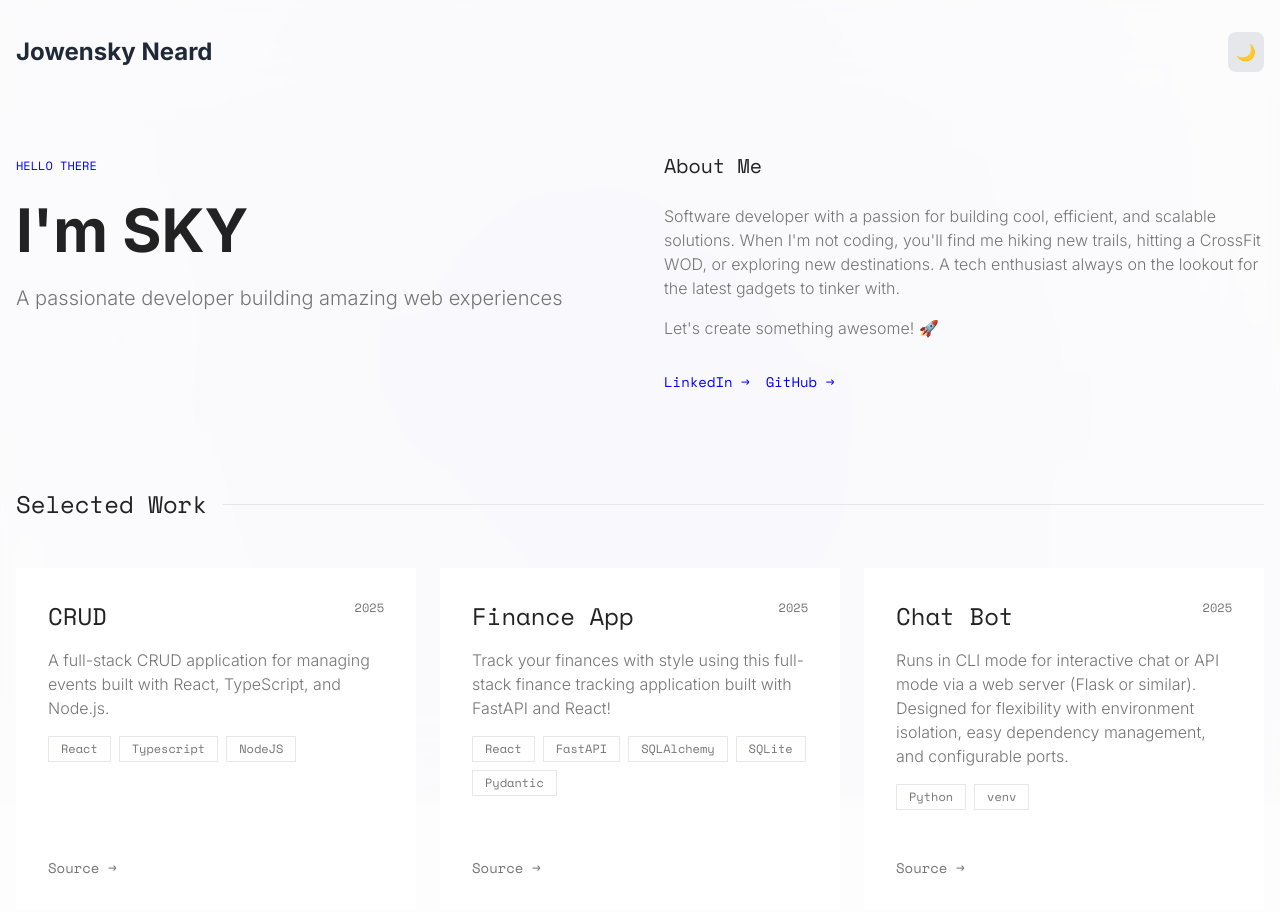
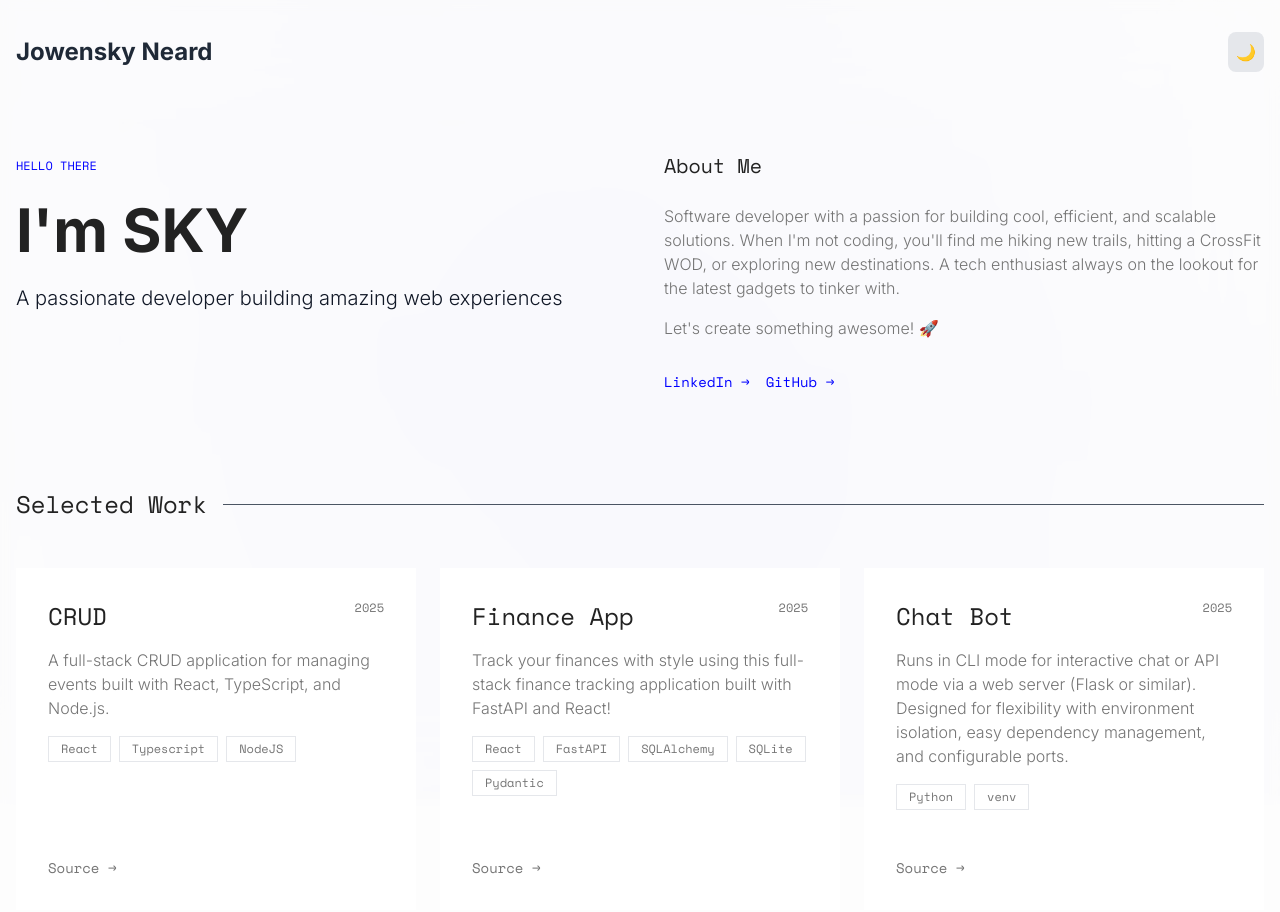
Before and after one commit to JowenskyNeard-EPS/Profile, a Next.js app: page / in a window 1280 px wide. Shown: the top 912 px of the page. Built offline with nearby package versions, Linux system fonts and the light colour scheme.

Commit message:
update contrast on light and dark mode

```diff
--- a/pages/index.tsx
+++ b/pages/index.tsx
@@ -23,7 +23,7 @@ export default function Home() {
 
         <header className="container mx-auto px-4 py-8">
           <nav className="flex justify-between items-center">
-            <h1 className="text-2xl font-bold text-gray-800 dark:text-white">Jowensky Neard</h1>
+            <h1 className="text-2xl font-bold text-gray-800 dark:text-yellow-300">Jowensky Neard</h1>
             <button
               onClick={() => setIsDarkMode(!isDarkMode)}
               className="p-2 rounded-lg bg-gray-200 dark:bg-gray-700"
@@ -40,17 +40,17 @@ export default function Home() {
             className="grid grid-cols-1 md:grid-cols-2 gap-12 mb-24"
           >
             <div className="space-y-6">
-              <span className="text-xs font-mono text-awwwards-blue">HELLO THERE</span>
+              <span className="text-xs font-mono text-awwwards-blue dark:text-blue-300">HELLO THERE</span>
               <h2 className="text-4xl md:text-6xl font-bold text-primary dark:text-white">
                 I'm SKY
               </h2>
-              <p className="text-xl text-secondary dark:text-gray-400 font-light">
+              <p className="text-xl text-gray-900 dark:text-gray-300 font-light">
                 A passionate developer building amazing web experiences
               </p>
             </div>
             <div className="space-y-6">
               <h3 className="text-xl font-mono text-primary dark:text-white">About Me</h3>
-              <div className="space-y-4 text-secondary dark:text-gray-400 font-light">
+              <div className="space-y-4 text-secondary dark:text-gray-200 font-light">
                 <p>
                   Software developer with a passion for building cool, efficient, and scalable solutions. When I'm not coding, you'll find me hiking new trails, hitting a CrossFit WOD, or exploring new destinations. A tech enthusiast always on the lookout for the latest gadgets to tinker with.
                 </p>
@@ -60,13 +60,13 @@ export default function Home() {
                 <div className="flex gap-4 pt-4">
                   <a
                     href="https://linkedin.com/in/jowenskyneard"
-                    className="text-sm font-mono text-awwwards-blue hover:underline"
+                    className="text-sm font-mono text-awwwards-blue dark:text-blue-300 hover:underline"
                   >
                     LinkedIn →
                   </a>
                   <a
                     href="https://github.com/jowensky"
-                    className="text-sm font-mono text-awwwards-blue hover:underline"
+                    className="text-sm font-mono text-awwwards-blue dark:text-blue-300 hover:underline"
                   >
                     GitHub →
                   </a>
@@ -78,7 +78,7 @@ export default function Home() {
           <section className="mb-16">
             <div className="flex items-center gap-4 mb-12">
               <h3 className="text-2xl font-mono text-primary dark:text-white">Selected Work</h3>
-              <div className="h-[1px] flex-grow bg-gray-200 dark:bg-gray-800"></div>
+              <div className="h-[1px] flex-grow bg-gray-600 dark:bg-gray-700"></div>
             </div>
             <div className="grid grid-cols-1 md:grid-cols-2 lg:grid-cols-3 gap-6">
               {projects.map((project: Project, index) => (
```
